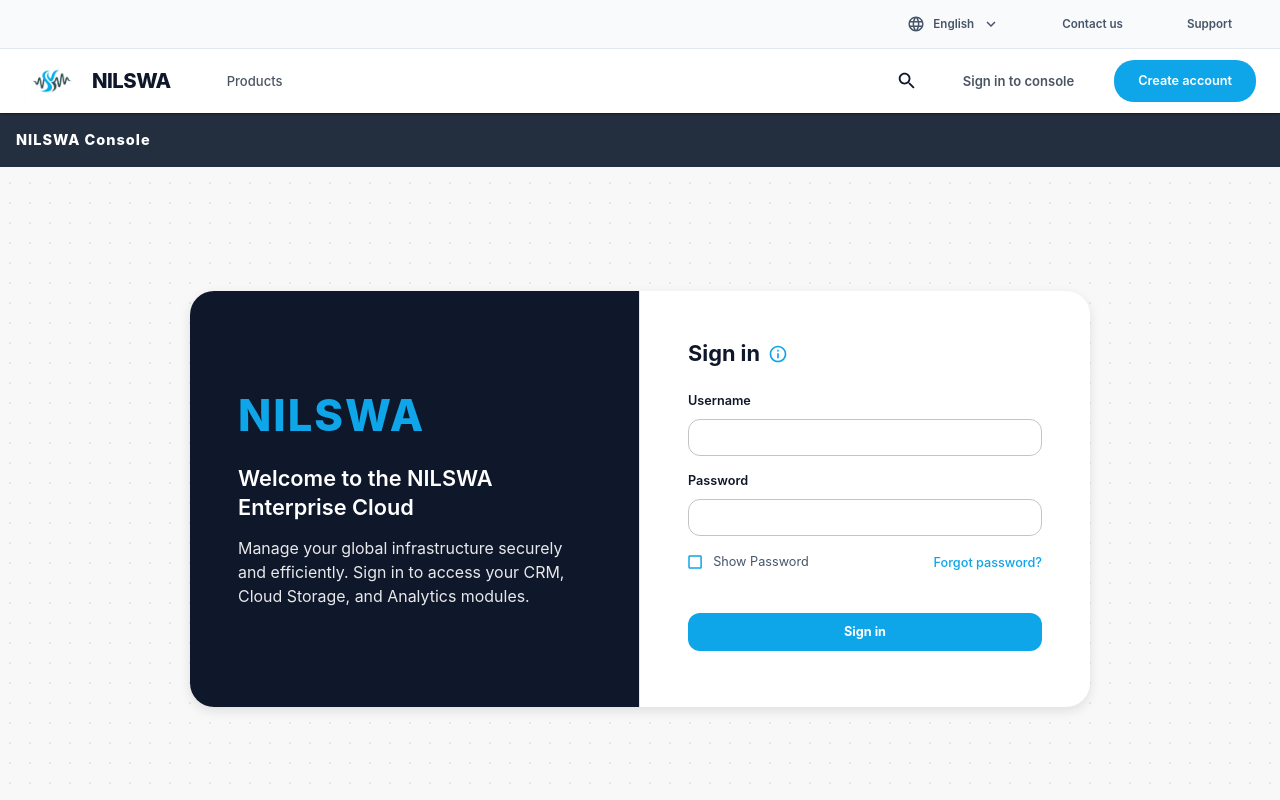
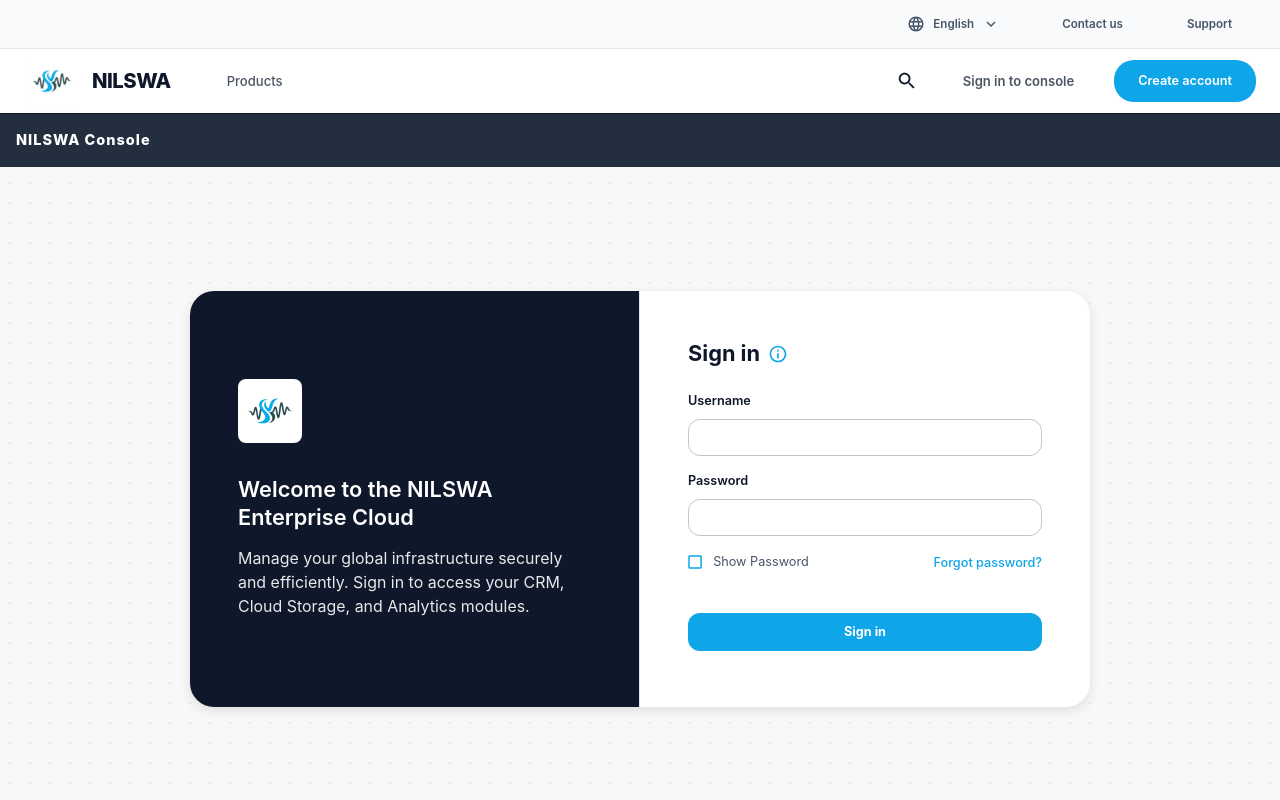
Before and after one commit to sachin-bose-p/nilswa, a Next.js app in the folder client/: page /login in a window 1280 px wide. Shown: the top 800 px of the page. Built offline with nearby package versions, Linux system fonts and the light colour scheme.

Commit message:
Use actual company logo image in dashboard and login page

```diff
--- a/client/app/dashboard/page.tsx
+++ b/client/app/dashboard/page.tsx
@@ -21,7 +21,6 @@ import FlightIcon from '@mui/icons-material/Flight';
 import SecurityIcon from '@mui/icons-material/Security';
 import ComputerIcon from '@mui/icons-material/Computer';
 import StorageIcon from '@mui/icons-material/Storage';
-import WavesIcon from '@mui/icons-material/Waves';
 
 const drawerWidth = 240;
 
@@ -73,7 +72,7 @@ export default function DashboardPage() {
   const drawer = (
     <Box sx={{ backgroundColor: '#ffffff', height: '100%', color: '#334155', borderRight: '1px solid #e2e8f0' }}>
       <Toolbar sx={{ px: 2, py: 1, minHeight: '64px !important', display: 'flex', alignItems: 'center' }}>
-        <WavesIcon sx={{ fontSize: 32, color: '#0ea5e9', mr: 1 }} />
+        <img src="/images/logo.jpg" alt="NILSWA Logo" style={{ height: '36px', width: 'auto', borderRadius: '4px', marginRight: '8px' }} />
         <Typography variant="body2" sx={{ fontWeight: 800, letterSpacing: '1px', color: '#0f172a', mt: 0.5 }}>
           NILSWA
         </Typography>
--- a/client/app/login/page.tsx
+++ b/client/app/login/page.tsx
@@ -108,9 +108,12 @@ export default function LoginPage() {
             justifyContent: 'center',
             borderRight: { xs: 'none', md: '1px solid #e5e7eb' }
           }}>
-            <Typography variant="h3" sx={{ fontWeight: 800, mb: 3, letterSpacing: '2px', color: '#0ea5e9' }}>
-              NILSWA
-            </Typography>
+            <Box sx={{ display: 'flex', alignItems: 'center', mb: 4 }}>
+              <img src="/images/logo.jpg" alt="NILSWA Logo" style={{ height: '64px', width: 'auto', borderRadius: '8px', marginRight: '16px' }} />
+              <Typography variant="h3" sx={{ fontWeight: 800, letterSpacing: '2px', color: '#0f172a' }}>
+                NILSWA
+              </Typography>
+            </Box>
             <Typography variant="h5" sx={{ fontWeight: 600, mb: 2, lineHeight: 1.3 }}>
               Welcome to the NILSWA Enterprise Cloud
             </Typography>
```
